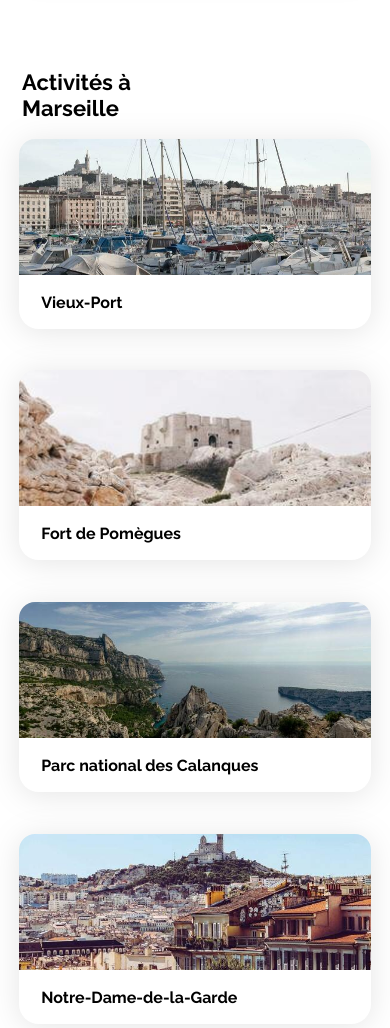
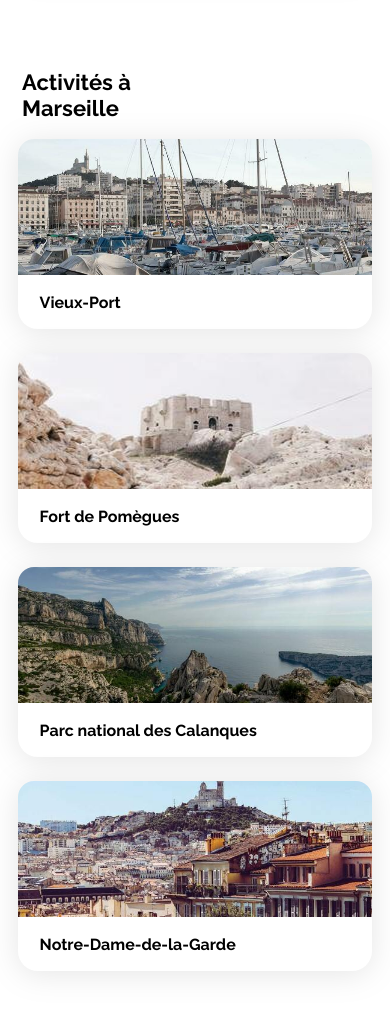
Before and after one commit to DjamelDev/Booki, a plain HTML site: page index.html in a window 390 px wide. Shown: the part 2960-3988 px from the top of the page. Drawn offline with Linux system fonts and the light colour scheme.

Commit message:
MAJ version final responsive

```diff
--- a/css/style.css
+++ b/css/style.css
@@ -820,7 +820,7 @@ footer .nos-hebergements {
     .card-activity {
         height: 190px;
         width: auto;
-        margin: 0px 1.2rem 1.1rem;
+        margin: 0 1.1rem;
     }
 
     .card-activity:hover {
```
